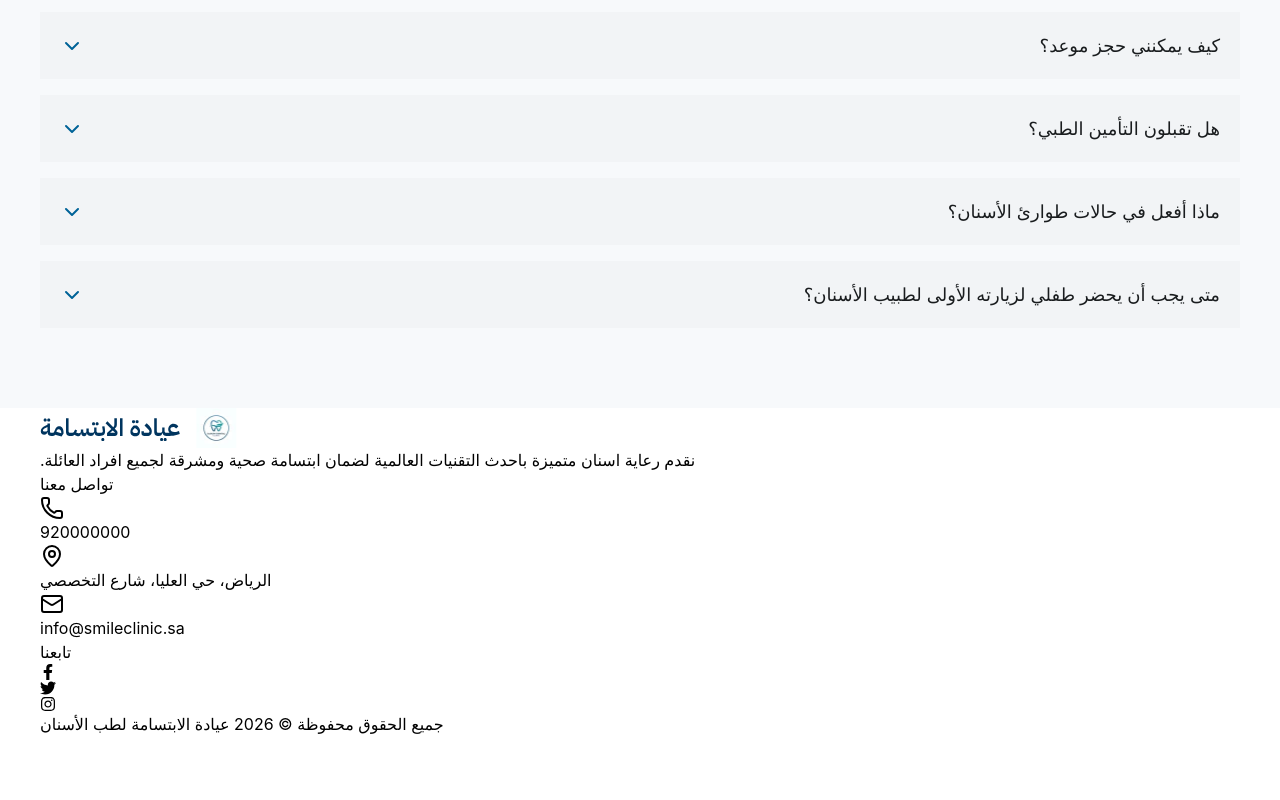
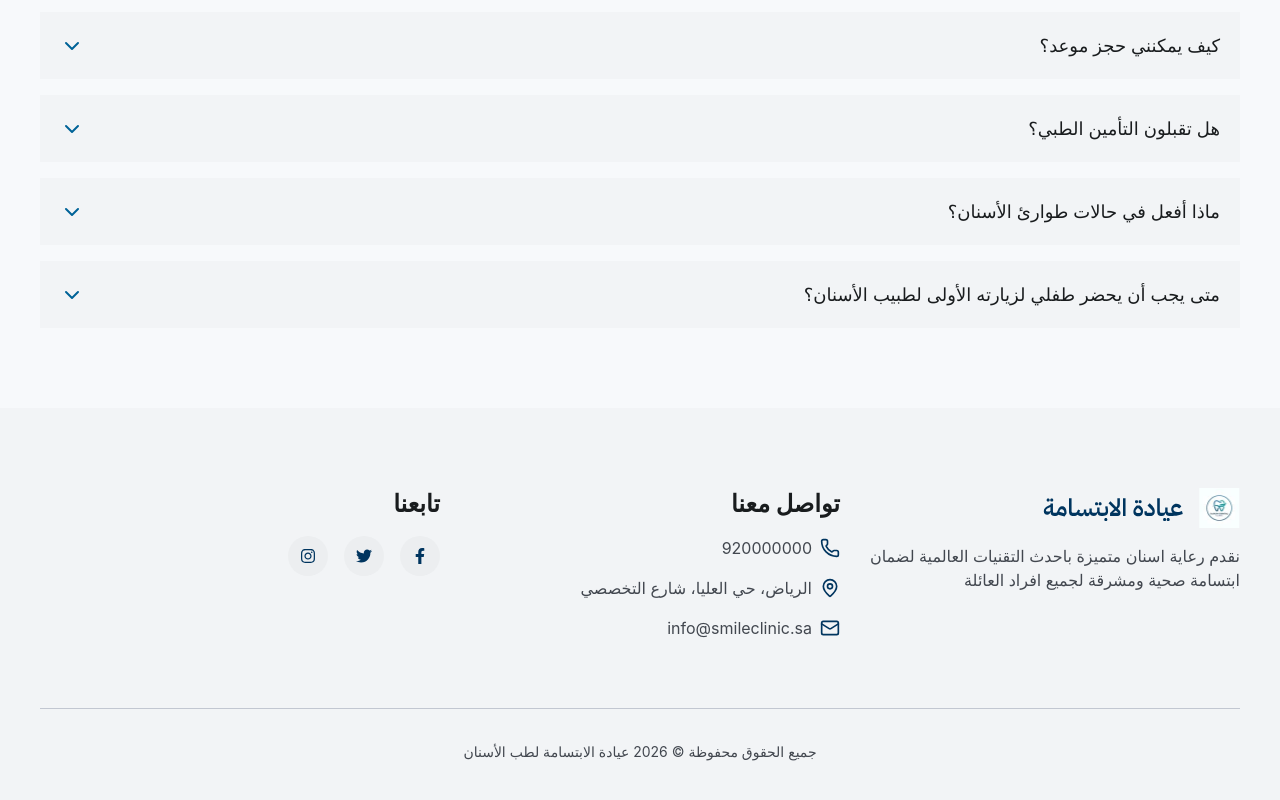
Before and after one commit to sydalshghty/smilecare-clinic, a React (Vite) app: page / in a window 1280 px wide. Shown: the part 2580-3380 px from the top of the page. Before the commit the page ends 3316 px from the top, so only its background shows below. Built offline with nearby package versions, Linux system fonts and the light colour scheme.

Commit message:
upload-newchanges-files

```diff
--- a/src/components/footer.jsx
+++ b/src/components/footer.jsx
@@ -1,50 +1,55 @@
 import logo from "../assets/logo-clinic.svg";
 import { Phone, MapPin, Mail } from 'lucide-react';
-import { FaFacebookF } from "react-icons/fa";
-import { FaTwitter } from "react-icons/fa";
-import { FaInstagram } from "react-icons/fa";
+import { FaFacebookF, FaTwitter, FaInstagram } from "react-icons/fa";
 function Footer(){
+    const socialMedia = [
+        {id: 1, icon: FaFacebookF, href: "##"},
+        {id: 2, icon: FaTwitter, href: "##"},
+        {id: 3, icon: FaInstagram, href: "##"}
+    ]
     return(
-        <section className="footer-section">
-            <div className="container">
-                <div className="footer-content">
-                    <div className="col-profile">
+        <section className="footer-section w-full h-full bg-(--bgsection) pt-10 pb-10 md:pt-20 md:pb-20">
+            <div className="container w-full h-full">
+                <div className="footer-content w-full h-full pb-8 md:pb-12 flex flex-row-reverse flex-wrap lg:flex-nowrap justify-between">
+                    <div className="col-profile flex flex-col gap-4 items-end w-full md:w-1/2 lg:w-1/3 mb-5">
                         <div className="col-logo">
                             <img src={logo} alt="logo" />
                         </div>
-                        <p>.نقدم رعاية اسنان متميزة باحدث التقنيات العالمية لضمان ابتسامة صحية ومشرقة لجميع افراد العائلة</p>
+                        <p className="text-end text-[16px] text-(--linkcolor)">نقدم رعاية اسنان متميزة باحدث التقنيات العالمية لضمان ابتسامة صحية ومشرقة لجميع افراد العائلة</p>
                     </div>
-                    <div className="col-contact">
-                        <h1>تواصل معنا</h1>
-                        <div className="col-phone">
-                            <Phone/>
-                            <p>920000000</p>
+                    <div className="col-contact  flex flex-col gap-4 w-full md:w-1/2 lg:w-1/3 mb-5">
+                        <h1 className="text-xl md:text-2xl text-(--headingcolor) font-bold text-end">تواصل معنا</h1>
+                        <div className="contact-content flex flex-col gap-4 items-end">
+                            <div className="col-phone flex gap-2 items-center">
+                                <p className="text-[16px] text-(--linkcolor)">920000000</p>
+                                <Phone className="text-(--textcolor1) w-5 h-5"/>
+
+                            </div>
+                            <div className="col-location flex gap-2 items-center">
+                                <p className="text-[16px] text-(--linkcolor)">الرياض، حي العليا، شارع التخصصي</p>
+                                <MapPin className="text-(--textcolor1) w-5 h-5"/>
+                            </div>
+                            <a className="email flex gap-2 items-center" href="mailto:info@smileclinic.sa">
+                                <p className="text-[16px] text-(--linkcolor)">info@smileclinic.sa</p>
+                                <Mail className="text-(--textcolor1) w-5 h-5"/>
+                            </a>
                         </div>
-                        <div className="col-location">
-                            <MapPin />
-                            <p>الرياض، حي العليا، شارع التخصصي</p>
-                        </div>
-                        <a className="email" href="mailto:info@smileclinic.sa">
-                            <Mail />
-                            <p>info@smileclinic.sa</p>
-                        </a>
                     </div>
-                    <div className="col-social">
-                        <h1>تابعنا</h1>
-                        <div className="all-social">
-                            <div className="col-social">
-                                <FaFacebookF/>
-                            </div>
-                            <div className="col-social">
-                                <FaTwitter/>
-                            </div>
-                            <div className="col-social">
-                                <FaInstagram/>
-                            </div>
+                    <div className="col-social flex flex-col gap-4 w-full md:w-1/2 lg:w-1/3 mb-5">
+                        <h1 className="text-xl md:text-2xl text-(--headingcolor) font-bold text-end">تابعنا</h1>
+                        <div className="all-social flex flex-row-reverse items-end gap-4">
+                            {socialMedia.map((link,index) => {
+                                const Icon = link.icon;
+                                return(
+                                    <a key={link.id} className="col-social w-10 h-10 bg-(--bgIcon) rounded-full flex justify-center items-center" href={link.href}>
+                                        <Icon className="text-(--textcolor1)"/>
+                                    </a>
+                                )
+                            })}
                         </div>
                     </div>
                 </div>
-                <div className="copyright-p">
+                <div className="copyright-p w-full text-center pt-4 md:pt-8 border-t border-(--bordercolor) text-[14px] text-(--linkcolor)">
                     جميع الحقوق محفوظة © 2026 عيادة الابتسامة لطب الأسنان
                 </div>
             </div>
--- a/src/index.css
+++ b/src/index.css
@@ -8,6 +8,7 @@
   --headingcolor: #191C1E;
   --bordercolor: #C2C7D1;
   --starcolor: #F59E0B;
+  --bgIcon: #ECEEF0;
 }
 ul{
   list-style: none;
@@ -118,3 +119,15 @@ header .container ul li a.active{
 .questions-commons .container .all-common-questions .answer-question.active{
   display: block;
 }
+/*Start Footer Style*/
+/*@media (max-width: 1050){
+  .footer-section .container .footer-content{
+    flex-wrap: wrap;
+    justify-content: center;
+  }
+  .footer-section .container .footer-content .col-profile,
+  .footer-section .container .footer-content .col-contact,
+  .footer-section .container .footer-content .col-social{
+    width: 50% !important;
+  }
+}*/
```
